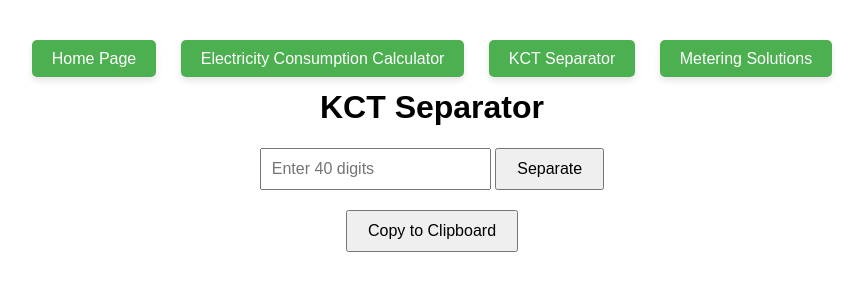
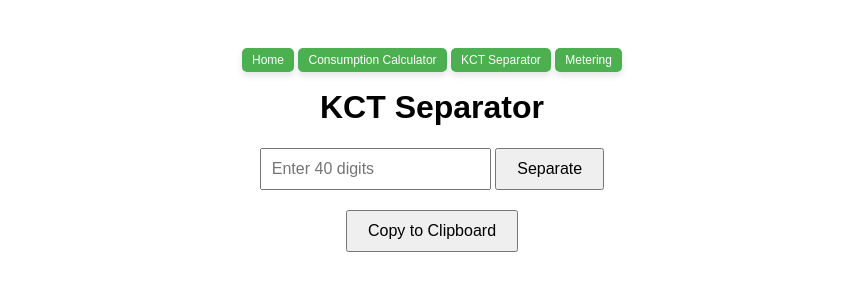
Before and after one commit to kuntathegreat/beninelectric, a plain HTML site: page kct_separator.html in a window 1280 px wide. Shown: the whole page, without its empty margins (208-1071 px from the left). Drawn offline with Linux system fonts and the light colour scheme.

Commit message:
Add files via upload

```diff
--- a/kct_separator.html
+++ b/kct_separator.html
@@ -22,14 +22,15 @@
       cursor: pointer;
     }
     .link {
-            padding: 10px 20px;
-            margin: 10px;
+            padding: 5px 10px;
+            margin: 0px;
             background-color: #4CAF50;
             color: white;
             text-decoration: none;
             border-radius: 5px;
             transition: background-color 0.3s ease;
             box-shadow: 0 4px 6px rgba(0, 0, 0, 0.1);
+            font-size: 12px;
         }
         .link:hover {
             background-color: #45a049;
@@ -44,10 +45,10 @@
   </style>
 </head>
 <body>
-<a href="index.html"  class="link">Home Page</a>
-<a href="electricity_consumption_calculator.html"  class="link">Electricity Consumption Calculator</a>
+<a href="index.html"  class="link">Home</a>
+<a href="electricity_consumption_calculator.html"  class="link">Consumption Calculator</a>
 <a href="kct_separator.html"  class="link">KCT Separator</a>
-<a href="metering_solutions.html"  class="link">Metering Solutions</a>
+<a href="metering_solutions.html"  class="link">Metering</a>
 
   <h1>KCT Separator</h1>
 
```
